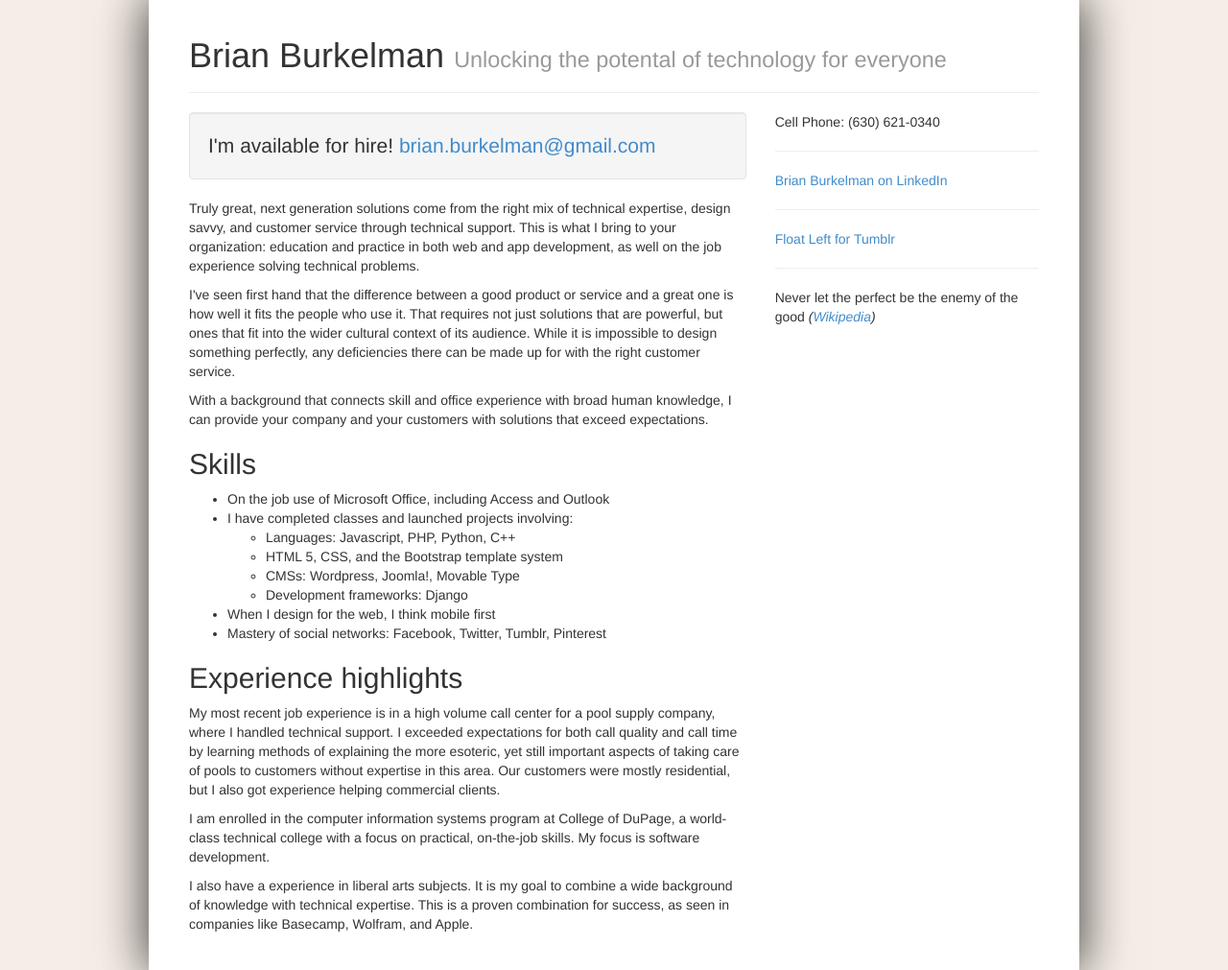
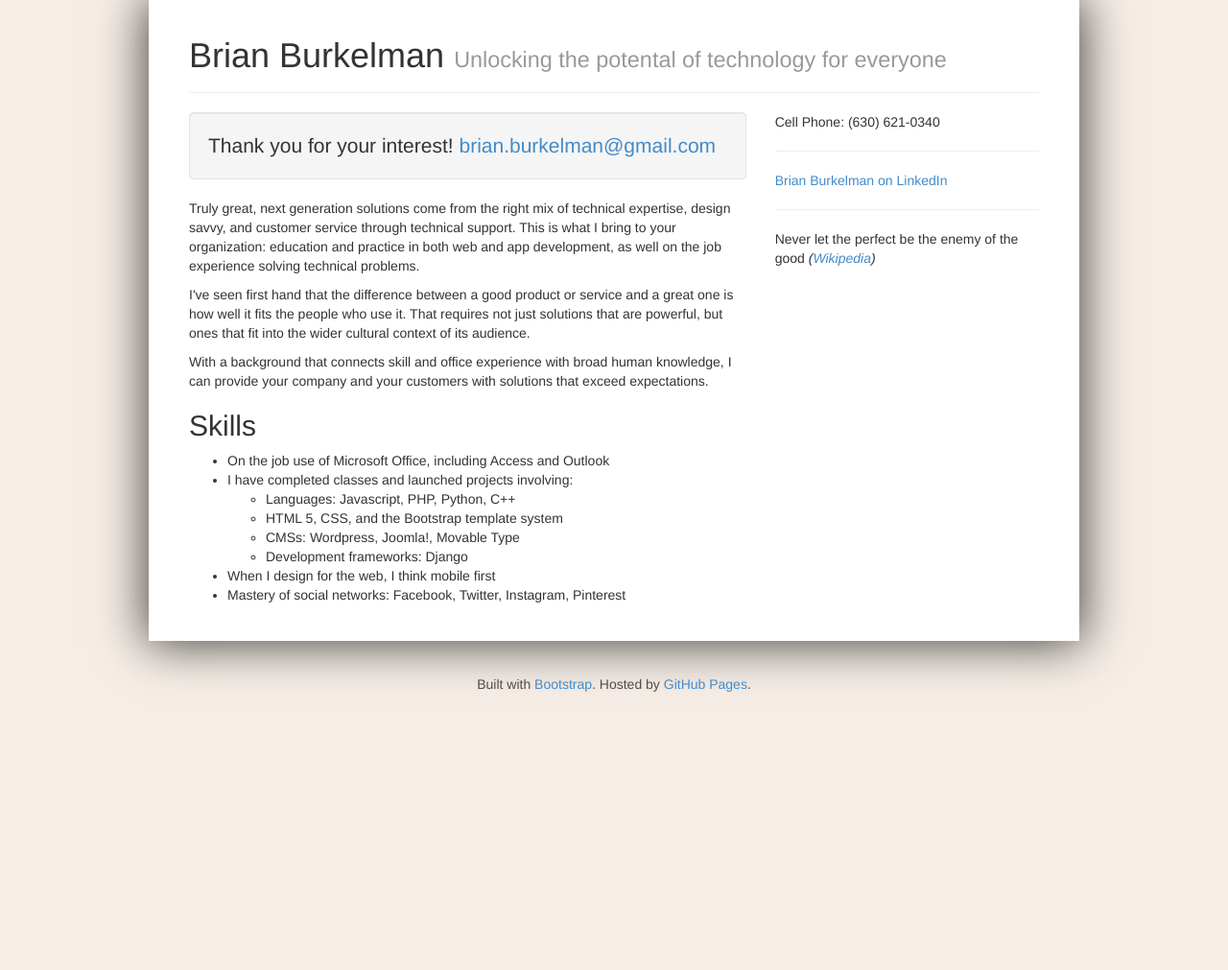
Before and after one commit to brianburkelman/brianburkelman.github.io, a plain HTML site: page index.html in a window 1280 px wide. Shown: the top 1011 px of the page at 96% size. After the commit the page ends 800 px from the top, so only its background shows below. Drawn offline with nearby package versions, Linux system fonts and the light colour scheme.

Commit message:
Update index.html

```diff
--- a/index.html
+++ b/index.html
@@ -42,11 +42,11 @@ function email(name, domain, extension) {
       </div>
       <div class="row">
         <div class="col-md-8">
-          <div class="well"><p class="lead">I'm available for hire!
+          <div class="well"><p class="lead">Thank you for your interest!
           <script type="text/javascript">
             email("brian.burkelman", "gmail", "com");
           </script></p></div>
-          <p>Truly great, next generation solutions come from the right mix of technical expertise, design savvy, and customer service through technical support. This is what I bring to your organization: education and practice in both web and app development, as well on the job experience solving technical problems. </p><p>I&#39;ve seen first hand that the difference between a good product or service and a great one is how well it fits the people who use it. That requires not just solutions that are powerful, but ones that fit into the wider cultural context of its audience. While it is impossible to design something perfectly, any deficiencies there can be made up for with the right customer service.</p><p>With a background that connects skill and office experience with broad human knowledge, I can provide your company and your customers with solutions that exceed expectations. </p>
+          <p>Truly great, next generation solutions come from the right mix of technical expertise, design savvy, and customer service through technical support. This is what I bring to your organization: education and practice in both web and app development, as well on the job experience solving technical problems. </p><p>I&#39;ve seen first hand that the difference between a good product or service and a great one is how well it fits the people who use it. That requires not just solutions that are powerful, but ones that fit into the wider cultural context of its audience.</p><p>With a background that connects skill and office experience with broad human knowledge, I can provide your company and your customers with solutions that exceed expectations. </p>
           <h2 id="skills">Skills</h2>
 
           <ul>
@@ -60,10 +60,8 @@ function email(name, domain, extension) {
               </ul>
             </li>
             <li>When I design for the web, I think mobile first</li>
-            <li>Mastery of social networks: Facebook, Twitter, Tumblr, Pinterest</li>
+            <li>Mastery of social networks: Facebook, Twitter, Instagram, Pinterest</li>
           </ul>
-          <h2 id="experience-highlights">Experience highlights</h2>
-          <p>My most recent job experience is in a high volume call center for a pool supply company, where I handled technical support. I exceeded expectations for both call quality and call time by learning methods of explaining the more esoteric, yet still important aspects of taking care of pools to customers without expertise in this area. Our customers were mostly residential, but I also got experience helping commercial clients. </p><p>I am enrolled in the computer information systems program at College of DuPage, a world-class technical college with a focus on practical, on-the-job skills. My focus is software development. </p><p>I also have a experience in liberal arts subjects. It is my goal to combine a wide background of knowledge with technical expertise. This is a proven combination for success, as seen in companies like Basecamp, Wolfram, and Apple.</p>
         </div>
         <div class="col-md-4 bb-sidebar">
           <span class="hidden-md hidden-lg"><hr/></span>
@@ -72,8 +70,6 @@ function email(name, domain, extension) {
           </address>
           <hr/>
           <p><a href="http://www.linkedin.com/in/brianburkelman">Brian Burkelman on LinkedIn</a></p>
-          <hr/>
-          <p><a href="http://flts-bb.tumblr.com/">Float Left for Tumblr</a></p>
           <hr/>
           <p>Never let the perfect be the enemy of the good <em>(<a href="http://en.wikipedia.org/wiki/Perfect_is_the_enemy_of_good">Wikipedia</a>)</em></p>
         </div>
```
